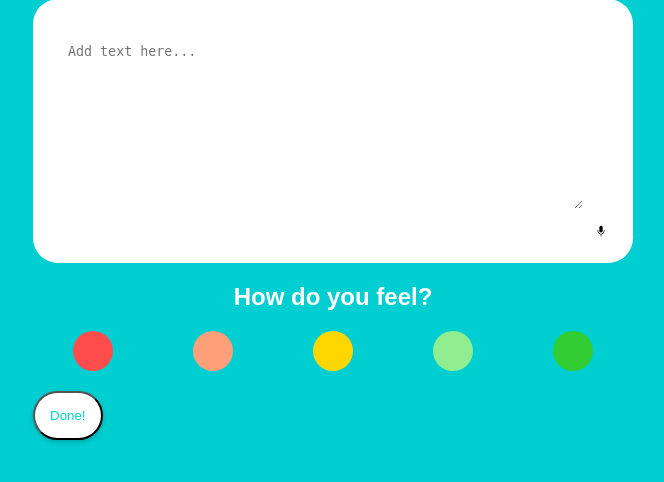
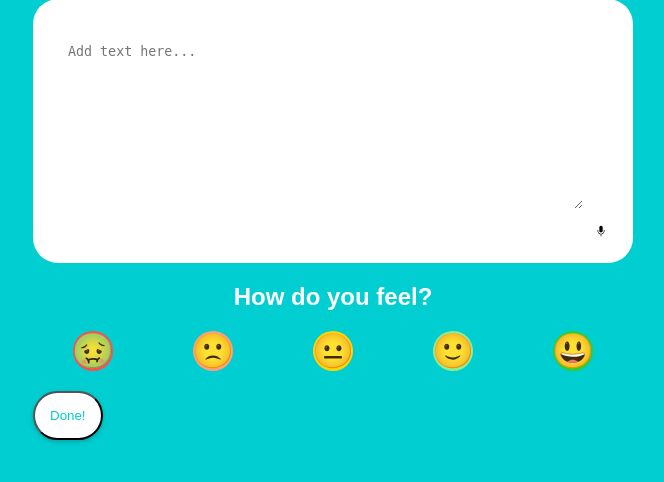
Before and after one commit to SrivibhavA/CareCompass, a Flask app: page /add_entry in a window 1280 px wide. Shown: the part 101-583 px from the top of the page, without its empty margins (307-971 px from the left). Run offline with Flask 3, Linux system fonts and the light colour scheme.

Commit message:
Added Emojis for feeling in Add Entry

```diff
--- a/templates/add_entry.html
+++ b/templates/add_entry.html
@@ -10,11 +10,11 @@
     </div>
     <h2 style="text-align: center;">How do you feel?</h2>
     <div class="mood-container">
-        <button type="button" class="mood-button" style="background-color: #FF4D4D;" onclick="setMood('angry')"></button>
-        <button type="button" class="mood-button" style="background-color: #FFA07A;" onclick="setMood('sad')"></button>
-        <button type="button" class="mood-button" style="background-color: #FFD700;" onclick="setMood('neutral')"></button>
-        <button type="button" class="mood-button" style="background-color: #90EE90;" onclick="setMood('happy')"></button>
-        <button type="button" class="mood-button" style="background-color: #32CD32;" onclick="setMood('excited')"></button>
+        <button type="button" class="mood-button" style="background-color: #FF4D4D; background-image: url('static/sick_emoji.svg'); background-size: contain; background-repeat: no-repeat; background-position: center center;" onclick="setMood('sick')"></button>
+        <button type="button" class="mood-button" style="background-color: #FFA07A; background-image: url('static/sad_emoji.svg'); background-size: contain; background-repeat: no-repeat; background-position: center center;" onclick="setMood('sad')"></button>
+        <button type="button" class="mood-button" style="background-color: #FFD700; background-image: url('static/neutral_emoji.svg'); background-size: contain; background-repeat: no-repeat; background-position: center center;" onclick="setMood('normal')"></button>
+        <button type="button" class="mood-button" style="background-color: #90EE90;  background-image: url('static/smile_emoji.svg'); background-size: contain; background-repeat: no-repeat; background-position: center center;" onclick="setMood('happy')"></button>
+        <button type="button" class="mood-button" style="background-color: #32CD32;  background-image: url('static/excited_emoji.svg'); background-size: contain; background-repeat: no-repeat; background-position: center center;" onclick="setMood('excited')"></button>
     </div>
     <input type="hidden" name="mood" id="mood-input">
     <button type="submit" class="button">Done!</button>
```
Also changed, not shown: static/excited_emoji.svg (added), static/neutral_emoji.svg (added), static/sad_emoji.svg (added), static/sick_emoji.svg (added), static/smile_emoji.svg (added).
